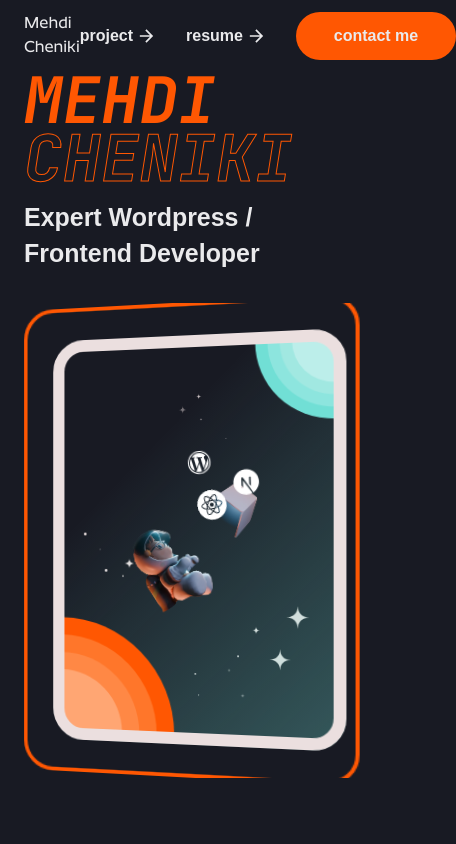
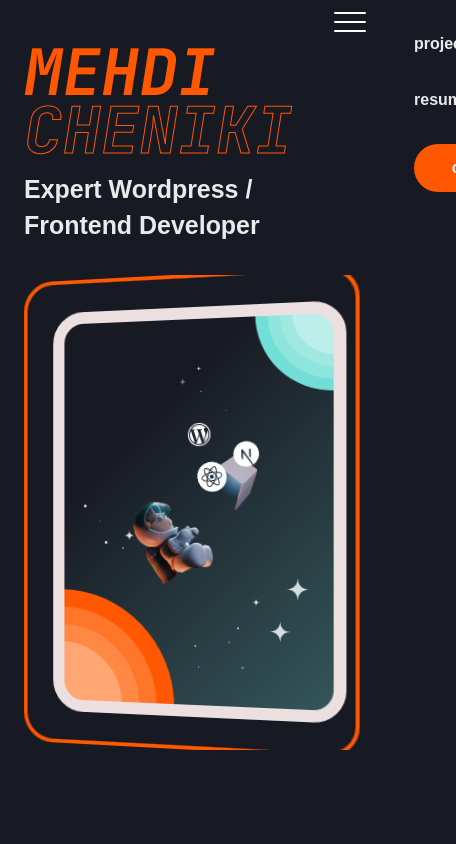
Before and after one commit to mehdired/mcheniki.dev, a Next.js app: page / in a window 390 px wide. Shown: the top 844 px of the page, 456 px wide, since content can reach past the window. Built offline with nearby package versions, Linux system fonts and the light colour scheme; a web font is replaced by a local one.

Commit message:
header-mobile

```diff
--- a/components/Header/Header.tsx
+++ b/components/Header/Header.tsx
@@ -1,14 +1,33 @@
+'use client'
+
 import { Cta } from '@/components/Cta/Cta'
 import { Container } from '../Container'
+import Burger from '@/svgs/burger.svg'
+import { useState } from 'react'
 
 export function Header() {
+    const [isOpen, setIsOpen] = useState(false)
+    const [openClass, setOpenClass] = useState('translate-x-full')
+
+    const openMenu = () => {
+        setIsOpen(!isOpen)
+
+        if (!isOpen) {
+            setOpenClass('translate-x-1/4')
+        } else {
+            setOpenClass('translate-x-full')
+        }
+    }
+
     return (
         <header className="flex items-center justify-between py-12">
             <Container className="flex items-center justify-between">
-                <p className="font-medium">Mehdi Cheniki</p>
+                <p className="hidden font-medium md:block">Mehdi Cheniki</p>
 
-                <nav>
-                    <ul className="flex items-center gap-32">
+                <nav
+                    className={`fixed left-0 top-0 z-10 h-screen w-full bg-base-800 transition-transform duration-300 ease-out md:h-auto ${openClass} md:relative md:w-auto md:translate-x-0`}
+                >
+                    <ul className="flex flex-col gap-32 px-24 py-32 md:flex-row md:items-center md:px-0 md:py-0">
                         <li>
                             <Cta url="/#about" indent="withIcon">
                                 project
@@ -24,6 +43,34 @@ export function Header() {
                         </li>
                     </ul>
                 </nav>
+                <button
+                    className="relative z-20 ml-auto h-[20px] w-32 md:hidden"
+                    onClick={() => {
+                        openMenu()
+                    }}
+                >
+                    <div className="sr-only">
+                        {isOpen ? 'Close menu' : 'Open menu'}
+                    </div>
+                    <div
+                        aria-hidden="true"
+                        className={`absolute top-0 h-[2px] w-full rounded-6 bg-base-0 transition duration-300 ease-out ${
+                            isOpen ? 'translate-y-[10px] rotate-45' : ''
+                        }`}
+                    />
+                    <div
+                        aria-hidden="true"
+                        className={`absolute top-[calc(50%-1px)] h-[2px] w-full rounded-6 bg-base-0 transition duration-300 ease-out ${
+                            isOpen ? 'opacity-0' : 'opacity-100'
+                        }`}
+                    />
+                    <div
+                        aria-hidden="true"
+                        className={`absolute bottom-0 h-[2px] w-full rounded-6 bg-base-0 transition duration-300 ease-out ${
+                            isOpen ? '-translate-y-[8px] -rotate-45' : ''
+                        }`}
+                    />
+                </button>
             </Container>
         </header>
     )
--- a/package.json
+++ b/package.json
@@ -42,6 +42,7 @@
     "postcss": "^8",
     "sass": "^1.74.1",
     "storybook": "^7.6.17",
+    "tailwind-merge": "^2.3.0",
     "tailwindcss": "^3.3.0",
     "typescript": "^5"
   }
```
Also changed, not shown: svgs/burger.svg (added), 1 other file (tests, documents, lock files or other folders).
